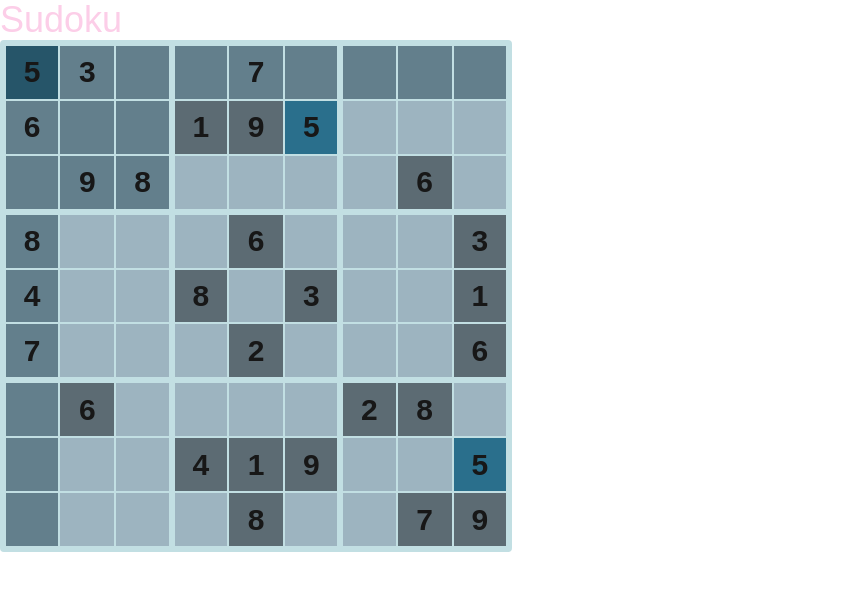
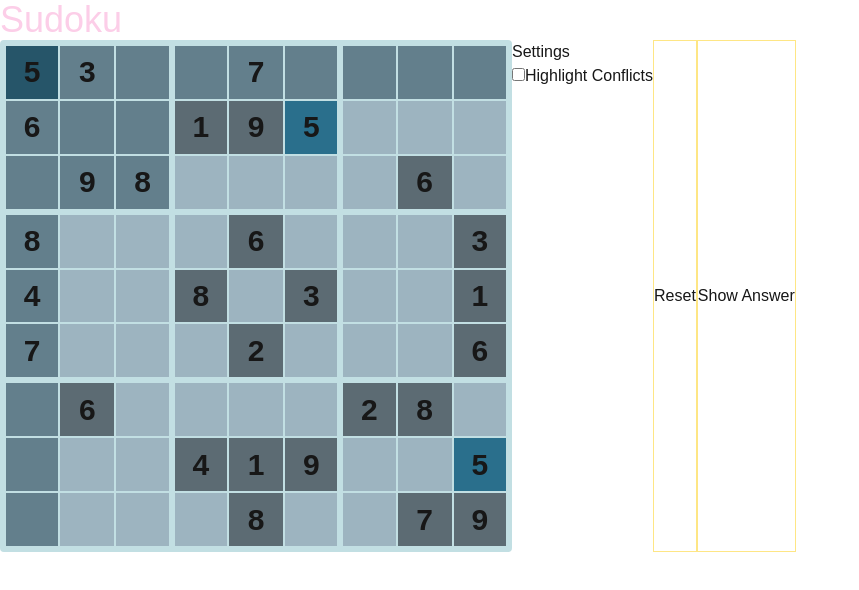
Before and after one commit to fdanctl/sudoku, a Next.js app: page / in a window 1280 px wide. Shown: the top 590 px of the page, without its empty margins (0-859 px from the left). Built offline with nearby package versions, Linux system fonts and the light colour scheme.

Commit message:
add reset and show answer buttons

```diff
--- a/src/app/page.tsx
+++ b/src/app/page.tsx
@@ -3,6 +3,7 @@ import { emptyCell } from "@/models/models";
 
 import { useGameplay } from "@/hooks/useGameplay";
 import { Board } from "@/components/Board";
+import { Button } from "@/components/Button";
 
 const tabuleiro = [
   [5, 3, emptyCell, emptyCell, 7, emptyCell, emptyCell, emptyCell, emptyCell],
@@ -22,11 +23,20 @@ export default function Home() {
   return (
     <>
       <h1 className="text-pink-200 text-4xl">Sudoku</h1>
-      <Board
-        baseBoard={tabuleiro}
-        currentGame={game}
-        currentCoords={currentCoords}
-      />
+      <div className="flex">
+        <Board
+          baseBoard={tabuleiro}
+          currentGame={game}
+          currentCoords={currentCoords}
+        />
+        <div>
+          <p>Settings</p>
+          <input type="checkbox" name="highlightConflicts" id="highlightConflicts" />
+          <label htmlFor="highlightConflicts">Highlight Conflicts</label>
+        </div>
+        <Button text="Reset" onClick={() => console.log("reset")} />
+        <Button text="Show Answer" onClick={() => console.log("show")} />
+      </div>
     </>
   );
 }
--- /dev/null
+++ b/src/components/Button.tsx
@@ -0,0 +1,18 @@
+export function Button({
+  text,
+  onClick,
+  type = "button",
+}: {
+  text: string;
+  onClick: () => void;
+  type?: "button" | "reset" | "submit";
+}) {
+  return (
+    <button
+      className="border border-amber-200 cursor-pointer"
+      type={type}
+      onClick={onClick}>
+      {text}
+    </button>
+  );
+}
```
